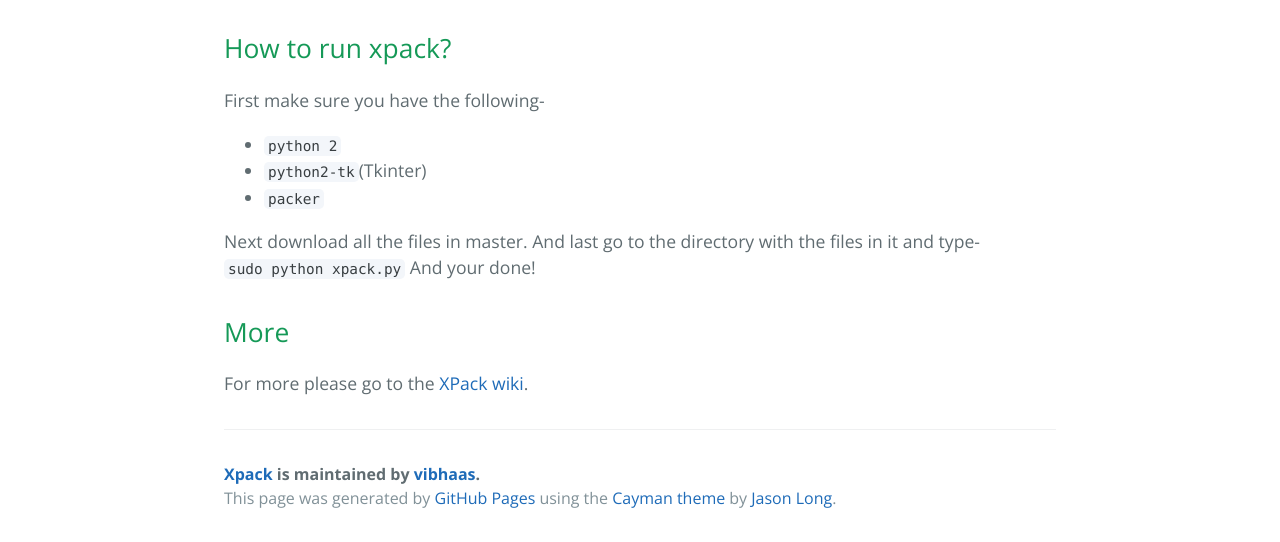
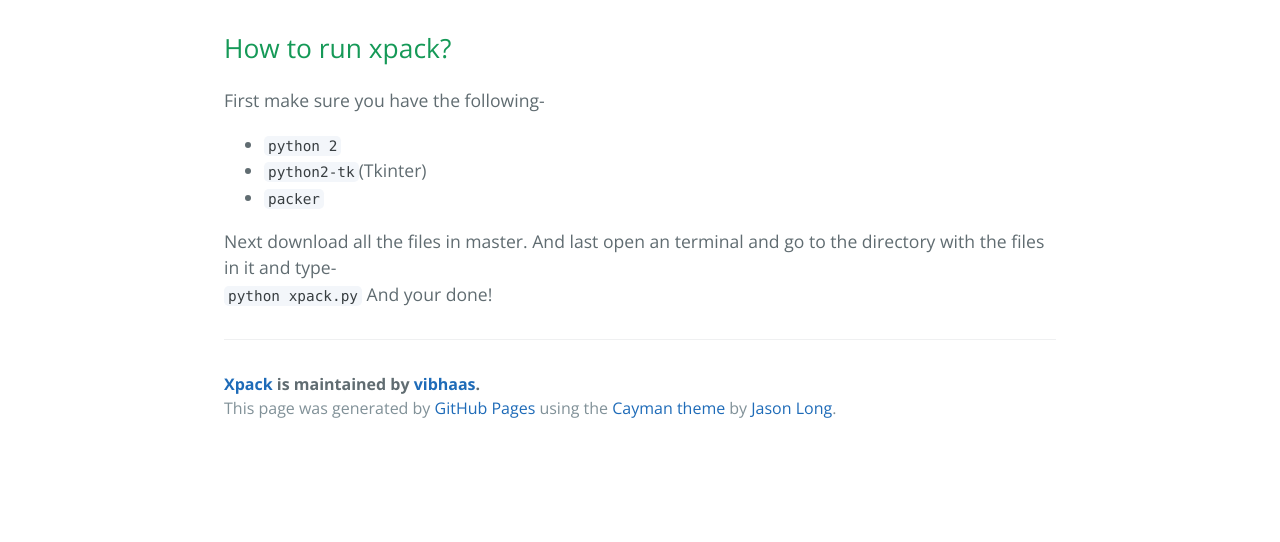
Before and after one commit to vibhaas/XPack, a plain HTML site: page index.html in a window 1280 px wide. Shown: the part 514-1056 px from the top of the page. After the commit the page ends 966 px from the top, so only its background shows below. Drawn offline with nearby package versions, Linux system fonts and the light colour scheme.

Commit message:
Create gh-pages branch via GitHub

```diff
--- a/index.html
+++ b/index.html
@@ -42,14 +42,9 @@
 </ul>
 
 <p>Next download all the files in master.
-And last go to the directory with the files in it and type-<br>
-<code>sudo python xpack.py</code>
+And last open an terminal and go to the directory with the files in it and type-<br>
+<code>python xpack.py</code>
 And your done!</p>
-
-<h2>
-<a id="more" class="anchor" href="#more" aria-hidden="true"><span class="octicon octicon-link"></span></a>More</h2>
-
-<p>For more please go to the <a href="https://github.com/vibhaas/XPack/wiki">XPack wiki</a>.</p>
 
       <footer class="site-footer">
         <span class="site-footer-owner"><a href="https://github.com/vibhaas/XPack">Xpack</a> is maintained by <a href="https://github.com/vibhaas">vibhaas</a>.</span>
--- a/params.json
+++ b/params.json
@@ -1 +1 @@
-{"name":"Xpack","tagline":"A simple package manager for arch linux made by python","body":"# XPack\r\nXPack is a simple package manager for arch linux made by python.\r\n## How  to run xpack?\r\nFirst make sure you have the following-\r\n<ul>\r\n<li><code>python 2</code>\r\n<li><code>python2-tk</code>(Tkinter)\r\n<li><code>packer</code>\r\n</ul>\r\nNext download all the files in master.\r\nAnd last go to the directory with the files in it and type-<br>\r\n<code>sudo python xpack.py</code>\r\nAnd your done!\r\n## More\r\nFor more please go to the <a href=\"https://github.com/vibhaas/XPack/wiki\">XPack wiki</a>.\r\n","google":"","note":"Don't delete this file! It's used internally to help with page regeneration."}
+{"name":"Xpack","tagline":"A simple package manager for arch linux made by python","body":"# XPack\r\nXPack is a simple package manager for arch linux made by python.\r\n## How  to run xpack?\r\nFirst make sure you have the following-\r\n<ul>\r\n<li><code>python 2</code>\r\n<li><code>python2-tk</code>(Tkinter)\r\n<li><code>packer</code>\r\n</ul>\r\nNext download all the files in master.\r\nAnd last open an terminal and go to the directory with the files in it and type-<br>\r\n<code>python xpack.py</code>\r\nAnd your done!\r\n","google":"","note":"Don't delete this file! It's used internally to help with page regeneration."}
```
